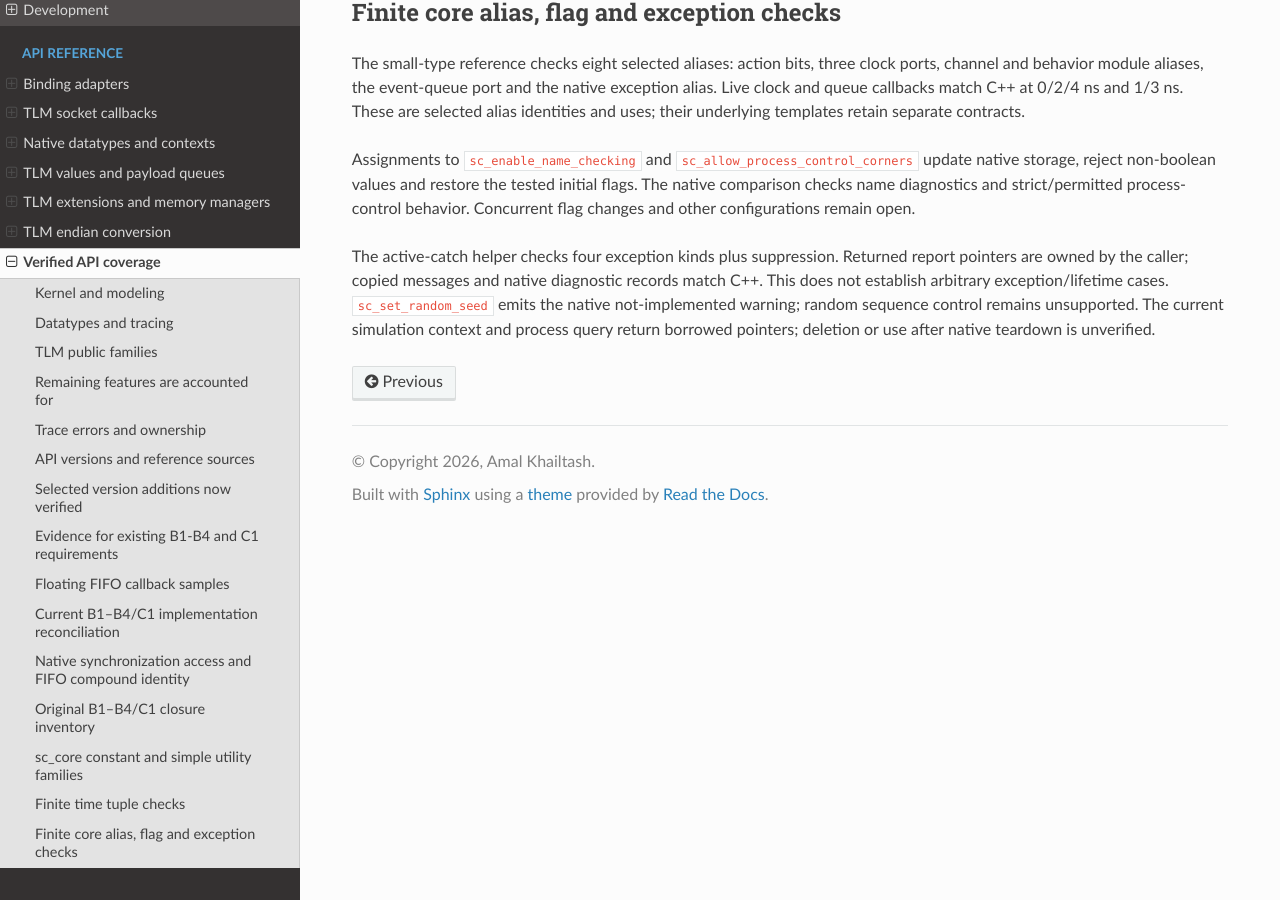
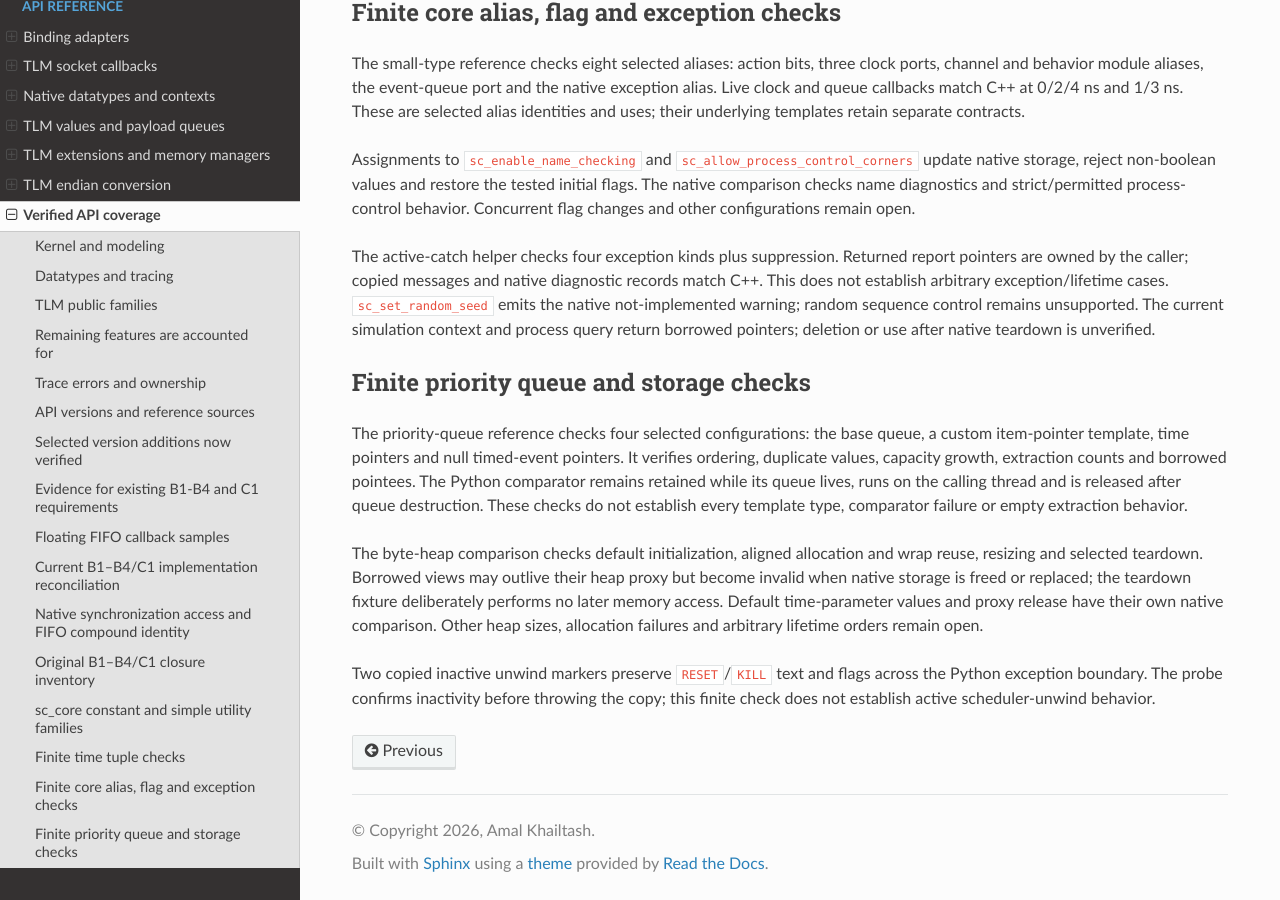
Before and after one commit to amal-khailtash/pysystemc, a Sphinx documentation site: the page built from docs/api/coverage.rst, in a window 1280 px wide and 900 px high, scrolled down 10990 px. Built offline with Sphinx 7.4.7 and the Read the Docs theme 3.1.0, drawn with Linux system fonts in a browser that asks for light colours.

Commit message:
docs: record finite priority queue and storage checks

```diff
--- a/docs/api/coverage.rst
+++ b/docs/api/coverage.rst
@@ -665,3 +665,26 @@ records match C++. This does not establish arbitrary exception/lifetime cases.
 ``sc_set_random_seed`` emits the native not-implemented warning; random sequence
 control remains unsupported. The current simulation context and process query
 return borrowed pointers; deletion or use after native teardown is unverified.
+
+Finite priority queue and storage checks
+----------------------------------------
+
+The priority-queue reference checks four selected configurations: the base
+queue, a custom item-pointer template, time pointers and null timed-event
+pointers. It verifies ordering, duplicate values, capacity growth, extraction
+counts and borrowed pointees. The Python comparator remains retained while its
+queue lives, runs on the calling thread and is released after queue destruction.
+These checks do not establish every template type, comparator failure or empty
+extraction behavior.
+
+The byte-heap comparison checks default initialization, aligned allocation and
+wrap reuse, resizing and selected teardown. Borrowed views may outlive their heap
+proxy but become invalid when native storage is freed or replaced; the teardown
+fixture deliberately performs no later memory access. Default time-parameter
+values and proxy release have their own native comparison. Other heap sizes,
+allocation failures and arbitrary lifetime orders remain open.
+
+Two copied inactive unwind markers preserve ``RESET``/``KILL`` text and flags
+across the Python exception boundary. The probe confirms inactivity before
+throwing the copy; this finite check does not establish active scheduler-unwind
+behavior.
```
Also changed, not shown: CHANGELOG.md (+3 -0 lines).
